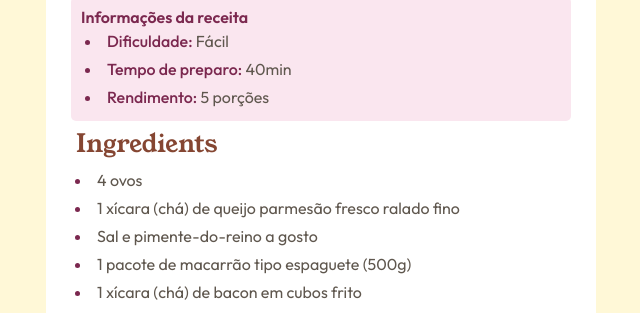
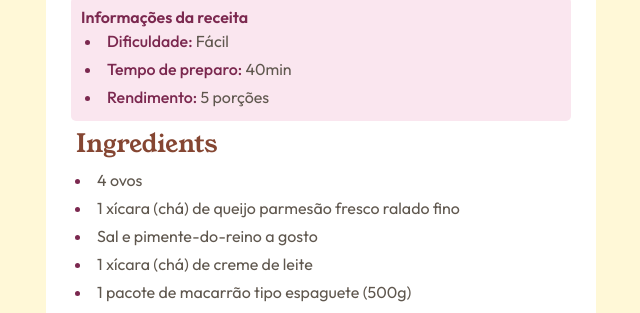
Before and after one commit to patsouza/recipe-page, a plain HTML site: page index.html in a window 1280 px wide. Shown: the part 467-780 px from the top of the page, without its empty margins (319-959 px from the left). Drawn offline with Linux system fonts and the light colour scheme.

Commit message:
uma linha da receita adicionada

```diff
--- a/index.html
+++ b/index.html
@@ -35,6 +35,7 @@
       <li>4 ovos</li>
       <li>1 xícara (chá) de queijo parmesão fresco ralado fino</li>
       <li>Sal e pimente-do-reino a gosto</li>
+      <li>1 xícara (chá) de creme de leite</li>
       <li>1 pacote de macarrão tipo espaguete (500g)</li>
       <li>1 xícara (chá) de bacon em cubos frito</li>
     </ul>
```
